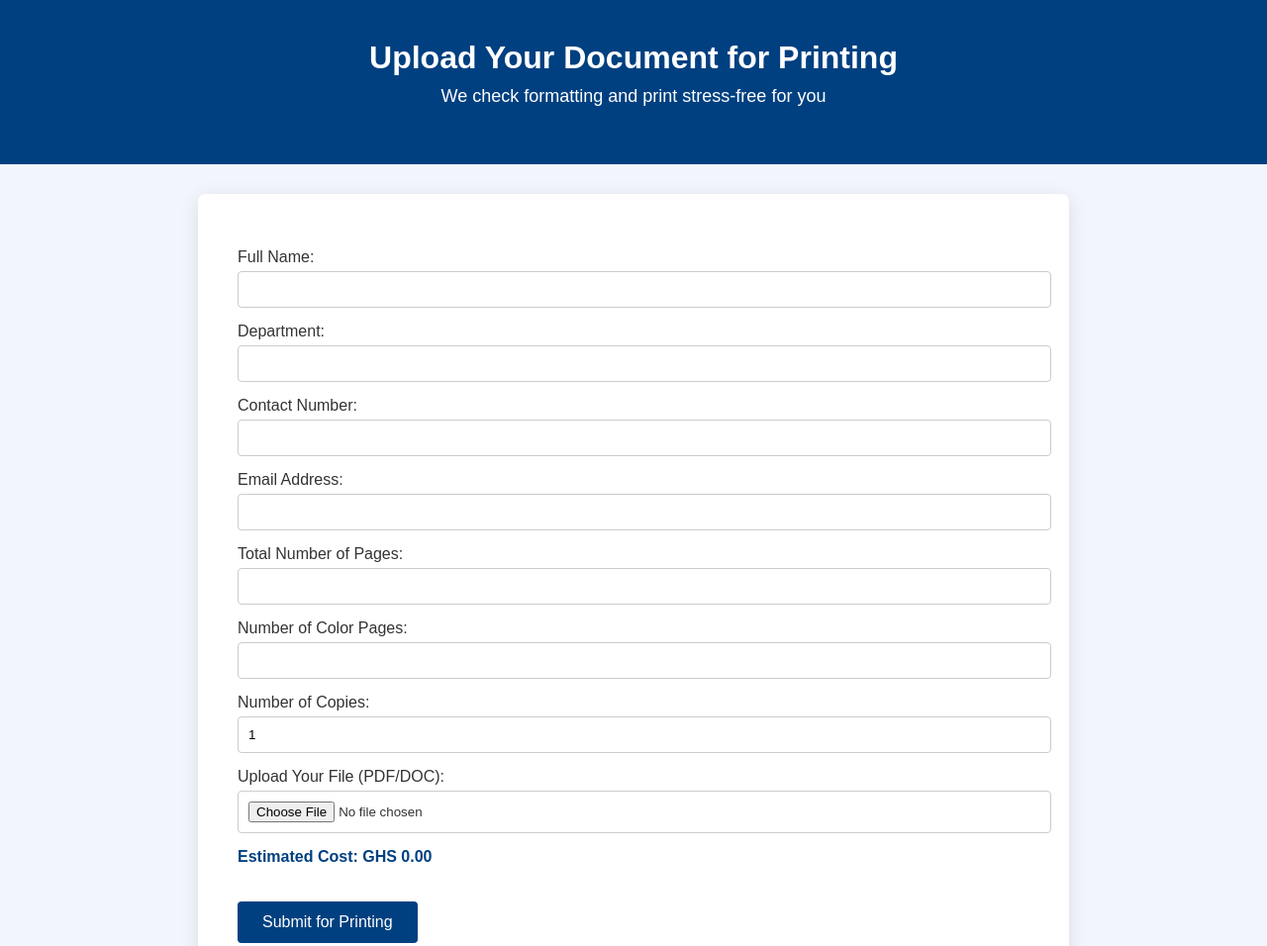
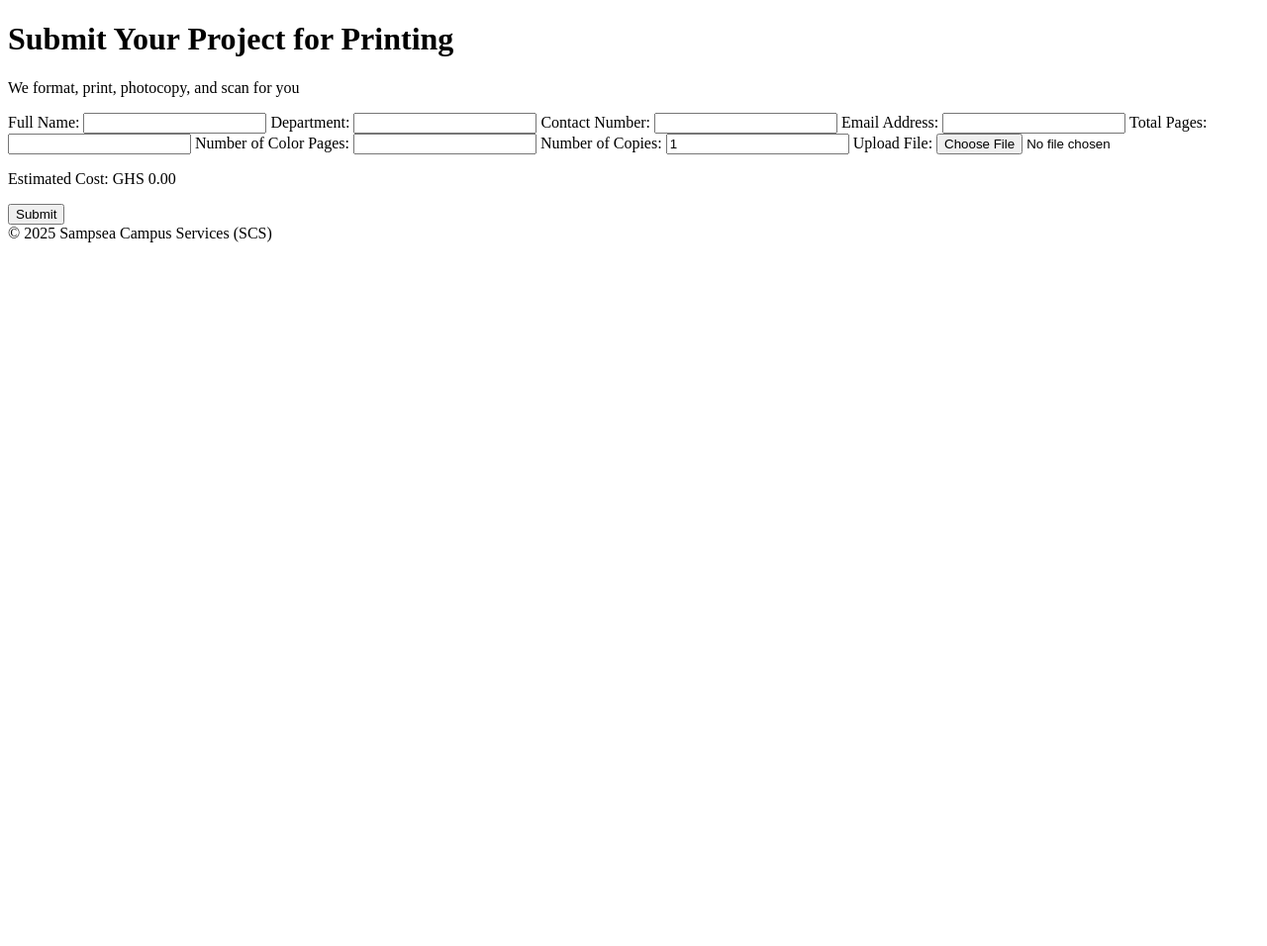
Before and after one commit to Sampsea/sampsea-campus-services-website, a plain HTML site: page printing.html in a window 1280 px wide. Shown: the top 956 px of the page at 99% size. After the commit the page ends 800 px from the top, so only its background shows below. Drawn offline with Linux system fonts and the light colour scheme.

Commit message:
Add files via upload

```diff
--- a/printing.html
+++ b/printing.html
@@ -2,13 +2,14 @@
 <html lang="en">
 <head>
   <meta charset="UTF-8" />
-  <title>SCS - Printing Service</title>
+  <title>Printing - SCS</title>
   <link rel="stylesheet" href="styles.css" />
 </head>
 <body>
+
   <header>
-    <h1>Upload Your Document for Printing</h1>
-    <p>We check formatting and print stress-free for you</p>
+    <h1>Submit Your Project for Printing</h1>
+    <p>We format, print, photocopy, and scan for you</p>
   </header>
 
   <main>
@@ -26,7 +27,7 @@
         <label>Email Address:</label>
         <input type="email" name="email" required>
 
-        <label>Total Number of Pages:</label>
+        <label>Total Pages:</label>
         <input type="number" name="totalPages" id="totalPages" min="1" required>
 
         <label>Number of Color Pages:</label>
@@ -35,12 +36,12 @@
         <label>Number of Copies:</label>
         <input type="number" name="copies" id="copies" min="1" value="1" required>
 
-        <label>Upload Your File (PDF/DOC):</label>
+        <label>Upload File:</label>
         <input type="file" name="file" accept=".pdf,.doc,.docx" required>
 
         <p id="printCost">Estimated Cost: GHS 0.00</p>
 
-        <button type="submit">Submit for Printing</button>
+        <button type="submit">Submit</button>
       </form>
     </section>
   </main>
--- a/styles.css
+++ b/styles.css
@@ -1,71 +1,36 @@
-body {
-  margin: 0;
-  font-family: Arial, sans-serif;
-  background: #f2f6fc;
-  color: #333;
+// Printing cost
+const totalPagesInput = document.getElementById('totalPages');
+const colorPagesInput = document.getElementById('colorPages');
+const copiesInput = document.getElementById('copies');
+const printCostEl = document.getElementById('printCost');
+
+function updatePrintCost() {
+  const totalPages = parseInt(totalPagesInput?.value) || 0;
+  const colorPages = parseInt(colorPagesInput?.value) || 0;
+  const copies = parseInt(copiesInput?.value) || 1;
+  const bwPages = Math.max(totalPages - colorPages, 0);
+  const bwCost = 0.5;
+  const colorCost = 1.5;
+  const total = ((bwPages * bwCost) + (colorPages * colorCost)) * copies;
+  printCostEl.textContent = `Estimated Cost: GHS ${total.toFixed(2)}`;
 }
-header {
-  background: #004080;
-  color: #fff;
-  padding: 40px 20px;
-  text-align: center;
+
+totalPagesInput?.addEventListener('input', updatePrintCost);
+colorPagesInput?.addEventListener('input', updatePrintCost);
+copiesInput?.addEventListener('input', updatePrintCost);
+
+// Tutorials cost
+const checkboxes = document.querySelectorAll('input[type="checkbox"]');
+const tutorialTotalEl = document.getElementById('tutorialTotal');
+
+function updateTutorialTotal() {
+  let count = 0;
+  checkboxes.forEach(box => {
+    if (box.checked) count++;
+  });
+  tutorialTotalEl.textContent = `Total Cost: GHS ${(count * 100).toFixed(2)}`;
 }
-header h1 {
-  margin: 0;
-  font-size: 32px;
-}
-header p {
-  margin-top: 10px;
-  font-size: 18px;
-}
-main {
-  max-width: 800px;
-  margin: 30px auto;
-  padding: 40px;
-  background: #fff;
-  border-radius: 8px;
-  box-shadow: 0 4px 20px rgba(0,0,0,0.1);
-}
-label {
-  display: block;
-  margin: 15px 0 5px;
-}
-input[type="text"],
-input[type="number"],
-input[type="tel"],
-input[type="email"],
-input[type="file"] {
-  width: 100%;
-  padding: 10px;
-  border: 1px solid #ccc;
-  border-radius: 4px;
-}
-button {
-  margin-top: 20px;
-  background: #004080;
-  color: #fff;
-  padding: 12px 25px;
-  border: none;
-  border-radius: 4px;
-  cursor: pointer;
-  font-size: 16px;
-}
-button:hover {
-  background: #003366;
-}
-footer {
-  text-align: center;
-  padding: 20px;
-  background: #004080;
-  color: #fff;
-}
-#tutorialTotal,
-#printCost {
-  margin-top: 15px;
-  font-weight: bold;
-  color: #004080;
-}
-a {
-  color: #004080;
-  text-decoration: underline;
-}
+
+checkboxes.forEach(box => {
+  box.addEventListener('change', updateTutorialTotal);
+});
```
Also changed, not shown: tutorials.html (+3 -2 lines).
